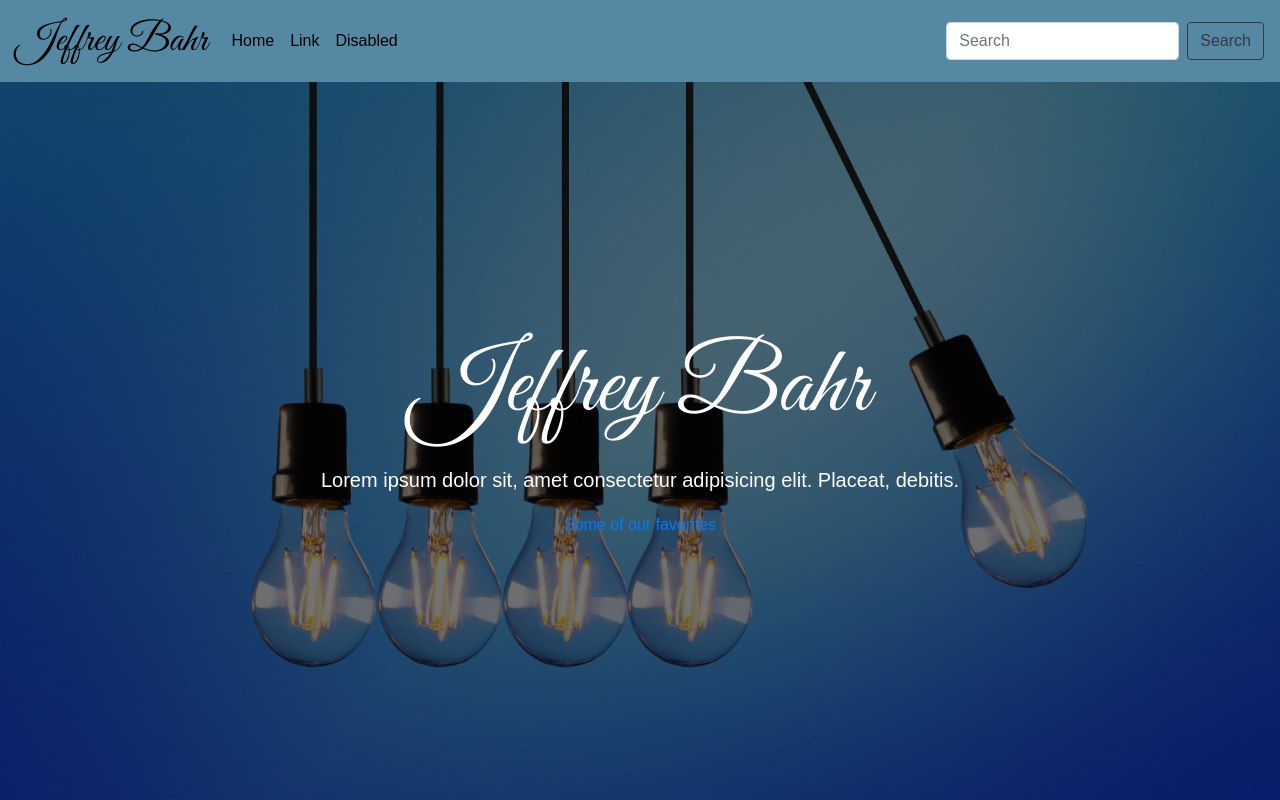
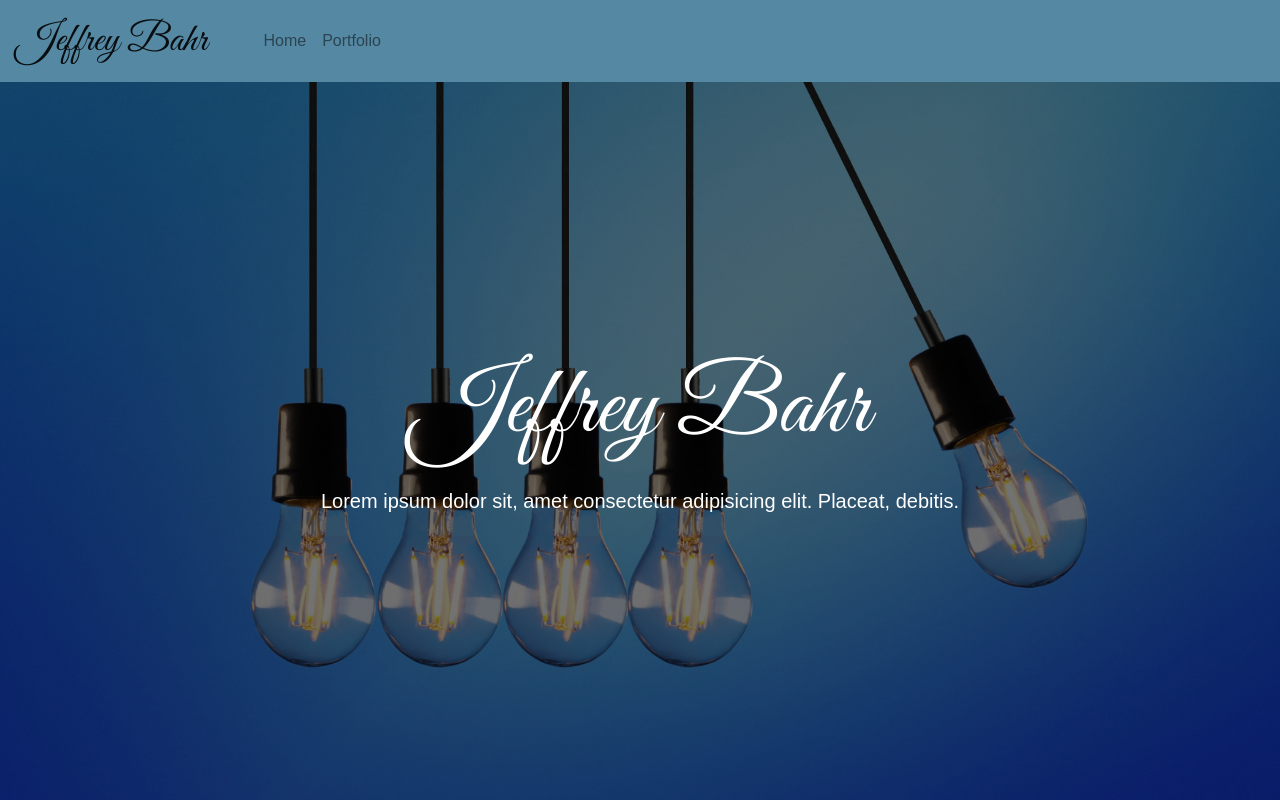
Before and after one commit to bahrprogrammer/bahrprogrammer.github.io, a plain HTML site: page index.html in a window 1280 px wide. Shown: the top 800 px of the page. Drawn offline with nearby package versions, Linux system fonts and the light colour scheme.

Commit message:
navbar bug fixes

```diff
--- a/index.html
+++ b/index.html
@@ -8,27 +8,23 @@
     <title>Jeffrey Bahr</title>
 </head>
 <body>
-    <nav class="navbar navbar-expand-lg navbar-custom sticky-top">
+    <nav class="navbar navbar-expand-md bg-dark navbar-light sticky-top">
         <button class="navbar-toggler" type="button" data-toggle="collapse" data-target="#navbarTogglerDemo01" aria-controls="navbarTogglerDemo01" aria-expanded="false" aria-label="Toggle navigation">
             <span class="navbar-toggler-icon"></span>
         </button>
         <div class="collapse navbar-collapse" id="navbarTogglerDemo01">
-            <a class="navbar-brand" href="#">Jeffrey Bahr</a>
+            <a class="navbar-brand d-none d-md-inline-block mr-5" href="#">Jeffrey Bahr</a>
             <ul class="navbar-nav mr-auto mt-2 mt-lg-0">
-                <li class="nav-item active">
+                <li class="nav-item">
                     <a class="nav-link" href="#">Home <span class="sr-only">(current)</span></a>
                 </li>
                 <li class="nav-item">
-                    <a class="nav-link" href="#">Link</a>
+                    <a class="nav-link" href="#">Portfolio</a>
                 </li>
-                <li class="nav-item">
+                <!-- <li class="nav-item">
                     <a class="nav-link" href="#">Disabled</a>
-                </li>
+                </li> -->
             </ul>
-            <form class="form-inline my-2 my-lg-0">
-                <input class="form-control mr-sm-2" type="search" placeholder="Search" aria-label="Search">
-                <button class="btn btn-outline-dark my-2 my-sm-0" type="submit">Search</button>
-            </form>
         </div>
     </nav>
 
@@ -41,7 +37,6 @@
             <p class="lead">
                 Lorem ipsum dolor sit, amet consectetur adipisicing elit. Placeat, debitis.
             </p>
-        <a href="#dice" class="btn">Some of our favorites</a>
         </div>
     </header>
 
@@ -58,6 +53,8 @@
         </div>
     </section>
 
-
+    <script src="https://code.jquery.com/jquery-3.5.1.slim.min.js" integrity="sha384-DfXdz2htPH0lsSSs5nCTpuj/zy4C+OGpamoFVy38MVBnE+IbbVYUew+OrCXaRkfj" crossorigin="anonymous"></script>
+<script src="https://cdn.jsdelivr.net/npm/popper.js@1.16.1/dist/umd/popper.min.js" integrity="sha384-9/reFTGAW83EW2RDu2S0VKaIzap3H66lZH81PoYlFhbGU+6BZp6G7niu735Sk7lN" crossorigin="anonymous"></script>
+<script src="https://stackpath.bootstrapcdn.com/bootstrap/4.5.2/js/bootstrap.min.js" integrity="sha384-B4gt1jrGC7Jh4AgTPSdUtOBvfO8shuf57BaghqFfPlYxofvL8/KUEfYiJOMMV+rV" crossorigin="anonymous"></script>
 </body>
 </html>
--- a/styles.css
+++ b/styles.css
@@ -24,21 +24,20 @@ p {
   font-weight: 550;
 }
 
+nav {
+  min-height: 82px;
+}
+
 /* Bootstrap override */
 .navbar-brand {
-  color: black;
   font-family: 'Great Vibes', cursive;
   font-size: 2.5rem;
 }
 
-.navbar-custom {
-  background: #5588a3;
-  color: #fff;
+.bg-dark {
+  background: #5588a3 !important;
 }
 
-.nav-link {
-  color: black;
-}
 
 /* Utility classes */
 .l-heading {
@@ -68,7 +67,7 @@ p {
   padding: 0 2rem;
   /* overlay */
   position: absolute;
-  top: 80px;
+  top: 82px;
   left: 0;
   right: 0;
   bottom: 0;
```
Lines whose indentation alone changed are shown as unchanged.
